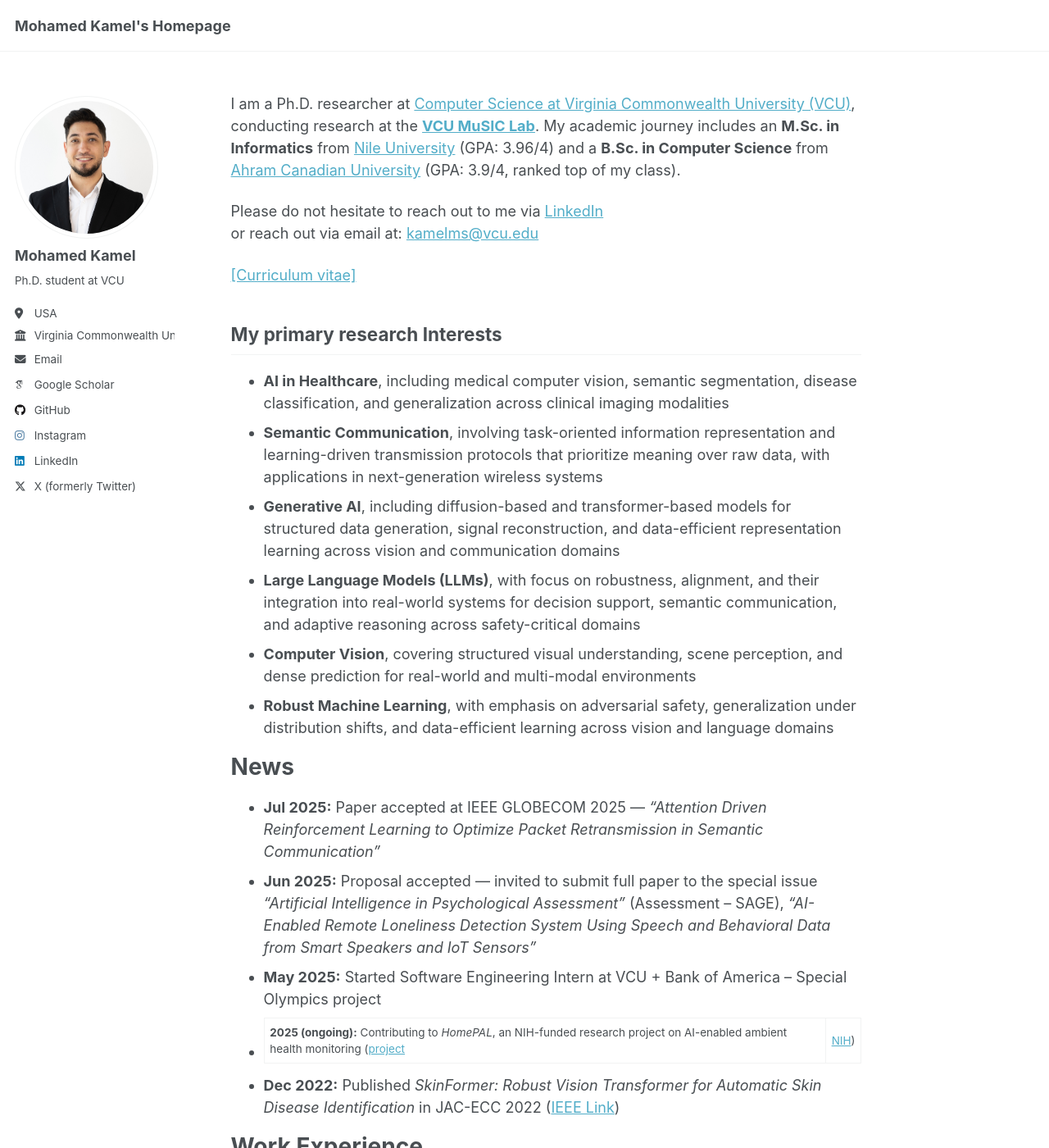
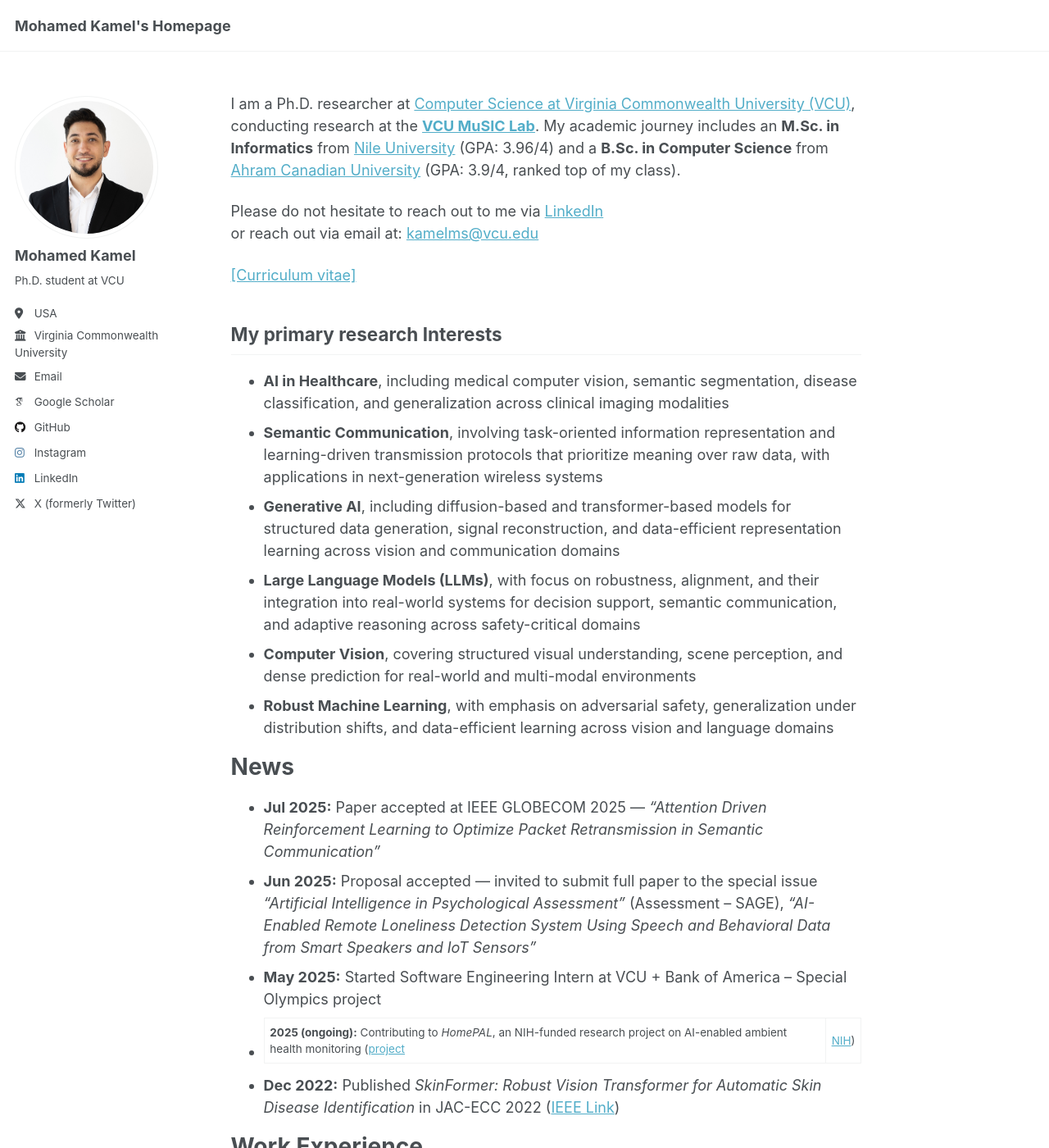
Before and after one commit to Mosalah022/mohamedkamel.github.io, a Jekyll site: the page built from _pages/about.md, in a window 1280 px wide and 1400 px high. Shown: the whole window at 82% size. Built offline with Jekyll 4.4.1, drawn with Linux system fonts in a browser that asks for light colours; some web fonts are replaced; a script that is not in the unit is left out.

Commit message:
Refactor author profile styles for clarity and responsiveness

```diff
--- a/_sass/layout/_sidebar.scss
+++ b/_sass/layout/_sidebar.scss
@@ -77,12 +77,12 @@
 }
 
 /*
-   Author profile and links
+  Author profile and links
    ========================================================================== */
 
 .author__avatar {
   display: block;
-  vertical-align: top;
+  // vertical-align: top;
   width: 100%;
   // set width only, for non-square avatars
   // height: 36px;
@@ -106,7 +106,7 @@
 
 .author__content {
   display: block;
-  vertical-align: top;
+  // vertical-align: top;
   padding-left: 15px;
   padding-right: 25px;
   line-height: 1;
@@ -137,6 +137,8 @@
   display: none;
   @media screen and (min-width: 1024px) {
     display: block;
+    white-space: normal;  // ه المهم عشان يكسر السطر
+    word-wrap: break-word;
   }
 }
 
```
